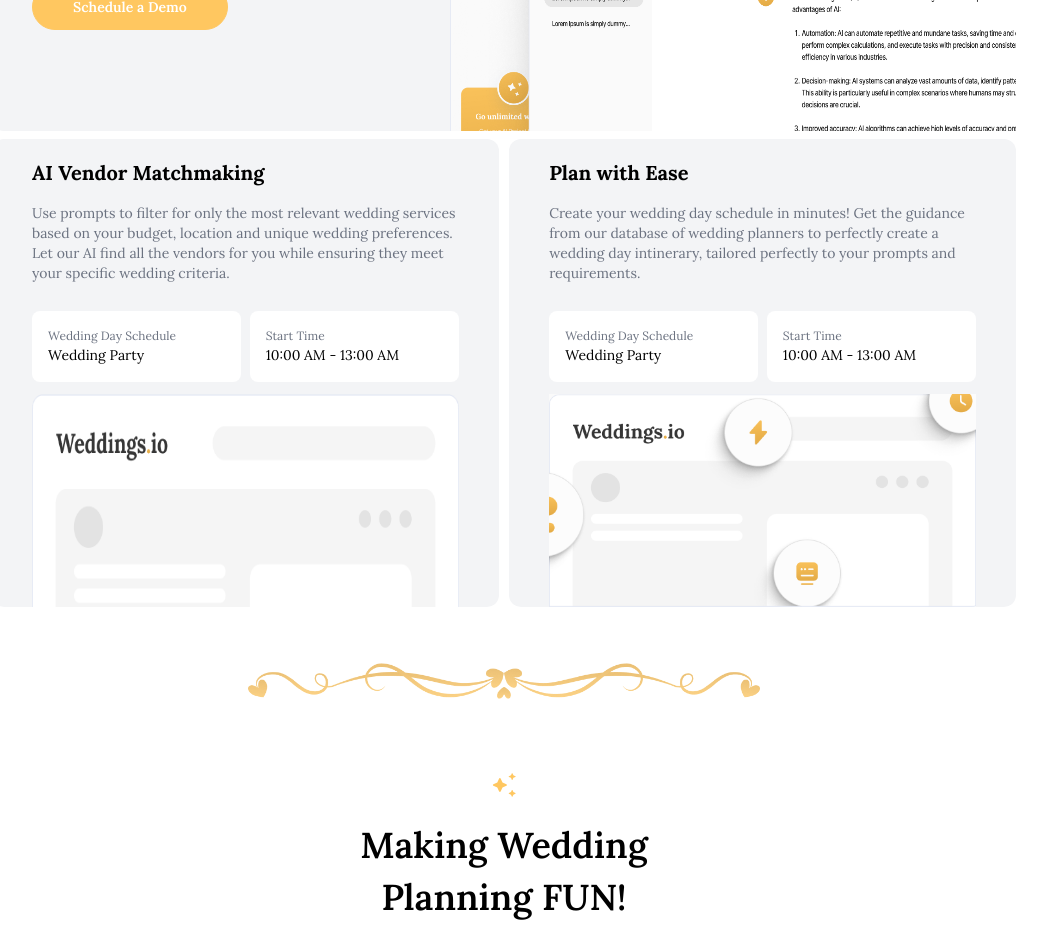
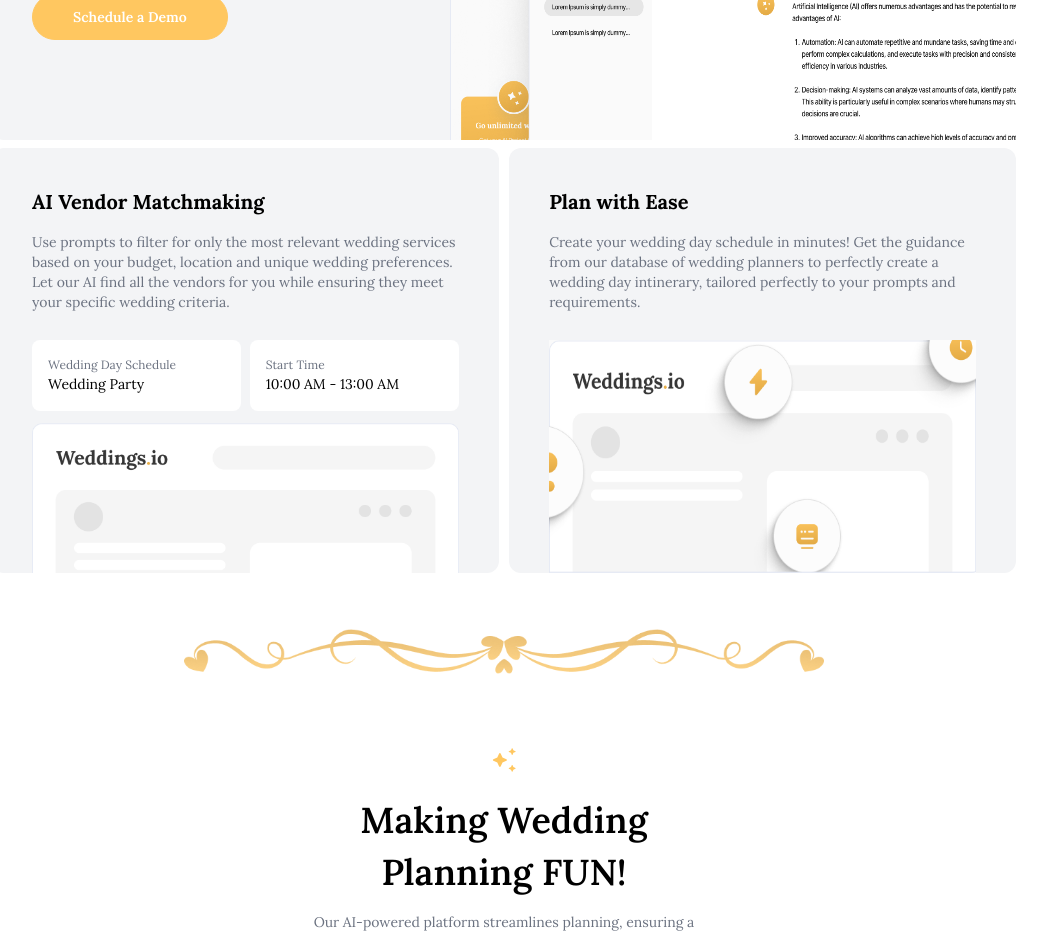
Before and after one commit to Parth-Patadiya/WeddingsIO, a React (Create React App) app: page / in a window 1280 px wide. Shown: the part 3460-4394 px from the top of the page, without its empty margins (136-1183 px from the left). Built offline with nearby package versions, Linux system fonts and the light colour scheme.

Commit message:
Updated respionsive designe

```diff
--- a/src/components/Footer.js
+++ b/src/components/Footer.js
@@ -5,9 +5,9 @@ const Footer = () => {
   return (
     <div className='flex flex-col items-center justify-center w-full mt-24 pb-10 bg-gray-100'>
       <div className='w-11/12 lg:w-[80%] my-16 flex flex-col items-center justify-center md:flex-row md:items-start'>
-        <div className='w-full md:w-[40%] flex flex-col items-center md:items-start mb-8 md:mb-0'>
-          <img className='w-[50%] mb-12' src={HomeLogo} alt="Home Logo" />
-          <div className='w-[60%] flex flex-col space-y-2 items-center sm:items-start'>
+        <div className='w-full md:w-[40%] flex flex-col items-start mb-8 md:mb-0'>
+          <img className='w-[50%] mb-10 sm:mb-12' src={HomeLogo} alt="Home Logo" />
+          <div className='w-[60%] flex flex-col space-y-2 items-start'>
             <div className='flex items-center'>
               <img className='w-5 mr-2' src={Mail} alt="Mail" />
               <div className='text-xs'>support@wedding.io</div>
@@ -17,12 +17,12 @@ const Footer = () => {
               <div className='text-xs'>+1 (800) 123-4567</div>
             </div>
           </div>
-          <div className='w-[60%] flex justify-center md:justify-start my-10 space-x-2'>
-            <img className='w-5' src={Instagram} alt="Instagram" />
-            <img className='w-5' src={Facebook} alt="Facebook" />
-            <img className='w-5' src={Tiktok} alt="Tiktok" />
-            <img className='w-5' src={Linkedin} alt="Linkedin" />
-            <img className='w-5' src={YouTube} alt="YouTube" />
+          <div className='w-[60%] flex justify-start my-10 space-x-2'>
+            <img className='sm:w-5 w-9' src={Instagram} alt="Instagram" />
+            <img className='sm:w-5 w-9' src={Facebook} alt="Facebook" />
+            <img className='sm:w-5 w-9' src={Tiktok} alt="Tiktok" />
+            <img className='sm:w-5 w-9' src={Linkedin} alt="Linkedin" />
+            <img className='sm:w-5 w-9' src={YouTube} alt="YouTube" />
           </div>
         </div>
         <div className='w-full flex flex-col sm:flex-row'>
--- a/src/components/MakingWedding.js
+++ b/src/components/MakingWedding.js
@@ -5,7 +5,7 @@ import { ReactComponent as Icon } from '../assets/Images/Stars.svg';
 const MakingWedding = () => {
   return (
     <div className='flex align-middle flex-col items-center justify-center mt-4'>
-      <img className='flex-col items-center justify-center w-[40%] my-10' src={Design} />
+      <img className='flex-col items-center justify-center w-[70%] sm:w-[50%] my-10' src={Design} />
       <div className='w-[60%] flex align-middle flex-col items-center justify-center mb-50'>
         <Icon className='w-24 h-7 mb-2.5 mt-8' />
         <div className="text-2xl md:text-4xl font-semibold mt-4">
--- a/src/components/PlanWithEase.js
+++ b/src/components/PlanWithEase.js
@@ -37,7 +37,7 @@ const PlanWithEase = () => {
         </div>
       </div>
       <div className='w-[80%] h-[80%] flex flex-col sm:flex-row justify-between'>
-        <div className='w-full sm:w-[49.5%] mt-2 bg-gray-100 rounded-xl flex flex-col justify-start pt-5 px-10'>
+        <div className='w-full sm:w-[49.5%] mt-2 bg-gray-100 rounded-xl flex flex-col justify-start pt-10 px-10'>
           <div className="font-bold text-xl text-start mb-4">
             AI Vendor Matchmaking
           </div>
@@ -56,22 +56,12 @@ const PlanWithEase = () => {
           </div>
           <img className='mt-3 h-full' src={Bottom1} />
         </div>
-        <div className='w-full sm:w-[49.5%] mt-2 bg-gray-100 rounded-xl flex flex-col justify-start pt-5 px-10'>
+        <div className='w-full sm:w-[49.5%] mt-2 bg-gray-100 rounded-xl flex flex-col justify-start pt-10 px-10'>
           <div className="font-bold text-xl text-start mb-4">
             Plan with Ease
           </div>
           <div className='text-gray-500 text-sm flex text-start mb-4'>
             Create your wedding day schedule in minutes! Get the guidance from our database of wedding planners to perfectly create a wedding day intinerary, tailored perfectly to your prompts and requirements.
-          </div>
-          <div className='w-full flex mt-3 justify-between'>
-            <div className='w-[49%]  bg-white p-4 rounded-lg'>
-              <div className='text-xs text-gray-500 text-start leading-normal' >Wedding Day Schedule</div>
-              <div className='text-sm text-start leading-normal' >Wedding Party</div>
-            </div>
-            <div className='w-[49%] bg-white p-4 rounded-lg'>
-              <div className='text-xs text-gray-500 text-start leading-normal' >Start Time</div>
-              <div className='text-sm text-start leading-normal' >10:00 AM - 13:00 AM</div>
-            </div>
           </div>
           <img className='mt-3 h-full' src={Bottom2} />
         </div>
--- a/src/components/TestimonialCarousel.js
+++ b/src/components/TestimonialCarousel.js
@@ -93,7 +93,7 @@ const TestimonialCarousel = () => {
           ))}
         </div>
       </div>
-      <img className='flex-col items-center justify-center w-[40%] my-10' src={Design} />
+      <img className='flex-col items-center justify-center w-[70%] sm:w-[50%] my-10' src={Design} />
     </div>
   );
 };
--- a/src/components/VideoCarousel.js
+++ b/src/components/VideoCarousel.js
@@ -63,7 +63,7 @@ const VideoCarousel = () => {
           </div>
         </div>
       </div>
-      <img className='flex-col items-center justify-center w-[40%] my-10' src={Design} />
+      <img className='flex-col items-center justify-center w-[70%] sm:w-[50%] my-10' src={Design} />
     </div>
   );
 };
```
